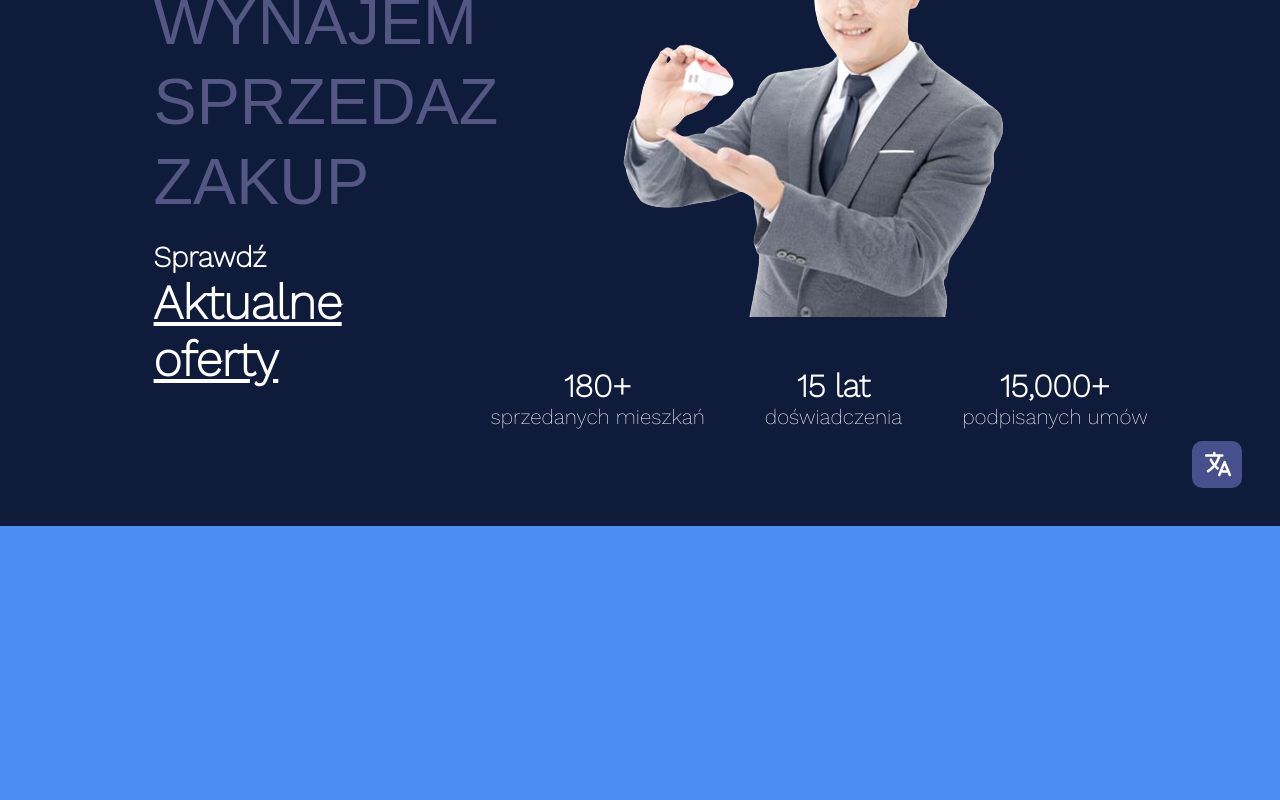
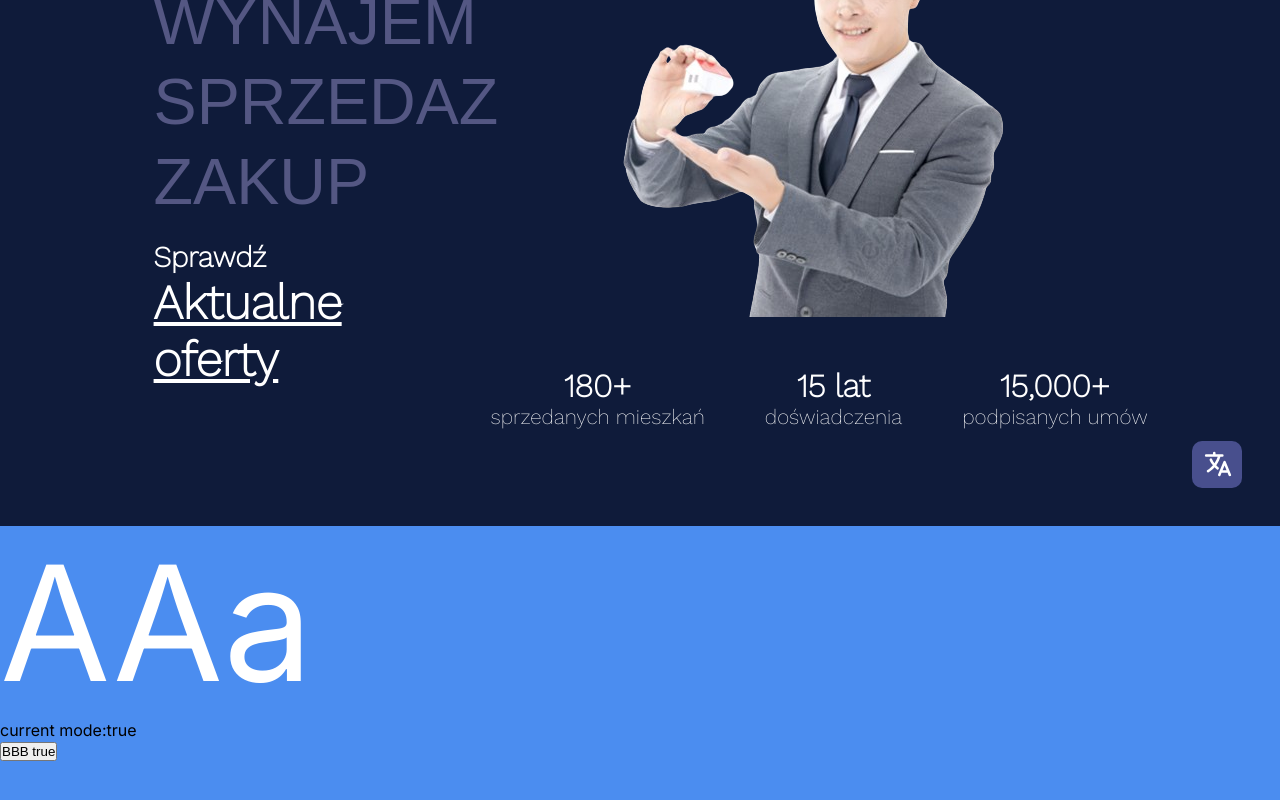
Before and after one commit to m1ckeyyy/advance, a Next.js app: page / in a window 1280 px wide. Shown: the part 234-1034 px from the top of the page. Built offline with nearby package versions, Linux system fonts and the light colour scheme; a web font is replaced by a local one.

Commit message:
playing with zustand

```diff
--- a/src/app/components/LocationOffers/LocationOffers.module.scss
+++ b/src/app/components/LocationOffers/LocationOffers.module.scss
@@ -5,4 +5,12 @@
   height: 100%;
   height: 7000px;
   max-height: 95vh;
+  // color: white;
 }
+.item {
+  color: white;
+  font-size: 10rem;
+  //   background-color: aliceblue;
+  //   width: 100px;
+  //   height: 100px;
+}
--- /dev/null
+++ b/src/app/components/LocationOffers/components/Button.tsx
@@ -0,0 +1,15 @@
+'use client';
+import useStore from '@/app/store';
+
+export const Button = () => {
+    const toggleDark = () => {
+        console.log(useStore.getState().darkMode);
+        useStore.setState({ darkMode: !useStore.getState().darkMode });
+    };
+
+    return (
+        <button onClick={toggleDark}>
+            {'BBB ' + useStore.getState().darkMode}
+        </button>
+    );
+};
--- /dev/null
+++ b/src/app/components/LocationOffers/components/SetMode.tsx
@@ -0,0 +1,7 @@
+'use client';
+import useStore from '@/app/store';
+export const SetMode = () => {
+    const isDark = useStore((state) => state.darkMode);
+    console.log(isDark);
+    return <div>{'current mode:' + isDark}</div>;
+};
--- a/src/app/components/LocationOffers/index.tsx
+++ b/src/app/components/LocationOffers/index.tsx
@@ -1,6 +1,21 @@
-import styles from "./LocationOffers.module.scss";
-// import NavBar from "@/app/components/NavBar";
+// 'use client';
+
+import StoreInitializer from '@/app/storeInitializer';
+import styles from './LocationOffers.module.scss';
+import useStore from '@/app/store';
+import { SetMode } from './components/SetMode';
+import { Button } from './components/Button';
 
 export default function LocationOffers() {
-	return <main className={styles.containerWrap}>{/* <NavBar /> */}</main>;
+    // const randomNum = (Math.random() * 1000).toFixed(0);
+    // console.log(randomNum);
+    const isDark = useStore.getState().darkMode;
+    return (
+        <main className={styles.containerWrap}>
+            <StoreInitializer darkMode={isDark} />
+            <div className={styles.item}>{'AAa'}</div>
+            <SetMode />
+            <Button />
+        </main>
+    );
 }
--- a/src/app/page.tsx
+++ b/src/app/page.tsx
@@ -1,9 +1,8 @@
-import Image from "next/image";
+// import Image from 'next/image';
 // import styles from "./page.module.css";
 // import LandingPage from "./components/LandingPage";
 // import LocationOffers from "./components/LocationOffers";
-import { LandingPage, LocationOffers } from "./components";
-
+import { LandingPage, LocationOffers } from './components';
 export default function Home() {
     return (
         <>
--- /dev/null
+++ b/src/app/store.ts
@@ -0,0 +1,61 @@
+import { create } from 'zustand';
+
+type BearStateProps = {
+    isUserAdmin: boolean;
+    darkMode: boolean;
+    language: 'polish' | 'english' | 'ukrainian' | 'russian';
+};
+type StoreProps = BearStateProps & {
+    toggleDarkMode: () => void;
+    changeLanguage: () => void;
+};
+
+const useStore = create<StoreProps>((set) => ({
+    isUserAdmin: false,
+    darkMode: true,
+    language: 'polish',
+    toggleDarkMode: () =>
+        set((state: BearStateProps) => ({
+            // console.log("it's state: ",state)
+            darkMode: !state.darkMode,
+        })),
+    changeLanguage: () => {},
+
+    // increasePopulation: () =>
+    //     set((state: BearStateProps) => ({ bears: state.bears + 1 })),
+    // removeAllBears: () => set({ bears: 0 }),
+}));
+
+export default useStore;
+
+// export const doSum = (a: number, b: number) => {
+//   return a + b;
+// };
+// console.log(doSum(1, 2));
+// type StoreState = {
+//   searchInput: string;
+//   counter: number;
+// };
+
+// const initialState: StoreState = {
+//   searchInput: '',
+//   counter: 0,
+// };
+
+// interface Store {
+//   searchInput: '';
+//   counter: 0;
+//   incrementCounter: () => void;
+//   resetState: () => void;
+// }
+
+// export const store = create<Store>((set) => ({
+//   searchInput: '',
+//   counter: 0,
+//   incrementCounter: () => {
+//     set((state) => {
+//       counter: state.counter + 1;
+//     });
+//   },
+//   resetState: () => set(initialState),
+// }));
--- /dev/null
+++ b/src/app/storeInitializer.tsx
@@ -0,0 +1,13 @@
+'use client';
+import { useRef } from 'react';
+import useStore from './store';
+
+function StoreInitializer({ darkMode }: { darkMode: boolean }) {
+    const initialized = useRef(false);
+    if (!initialized.current) {
+        useStore.setState({ darkMode });
+        initialized.current = true;
+    }
+    return null;
+}
+export default StoreInitializer;
```
Also changed, not shown: src/app/components/LandingPage/index.tsx (+8 -14 lines), store.ts (deleted, +0 -29 lines), 1 other file (tests, documents, lock files or other folders). Lines whose indentation alone changed are shown as unchanged.
